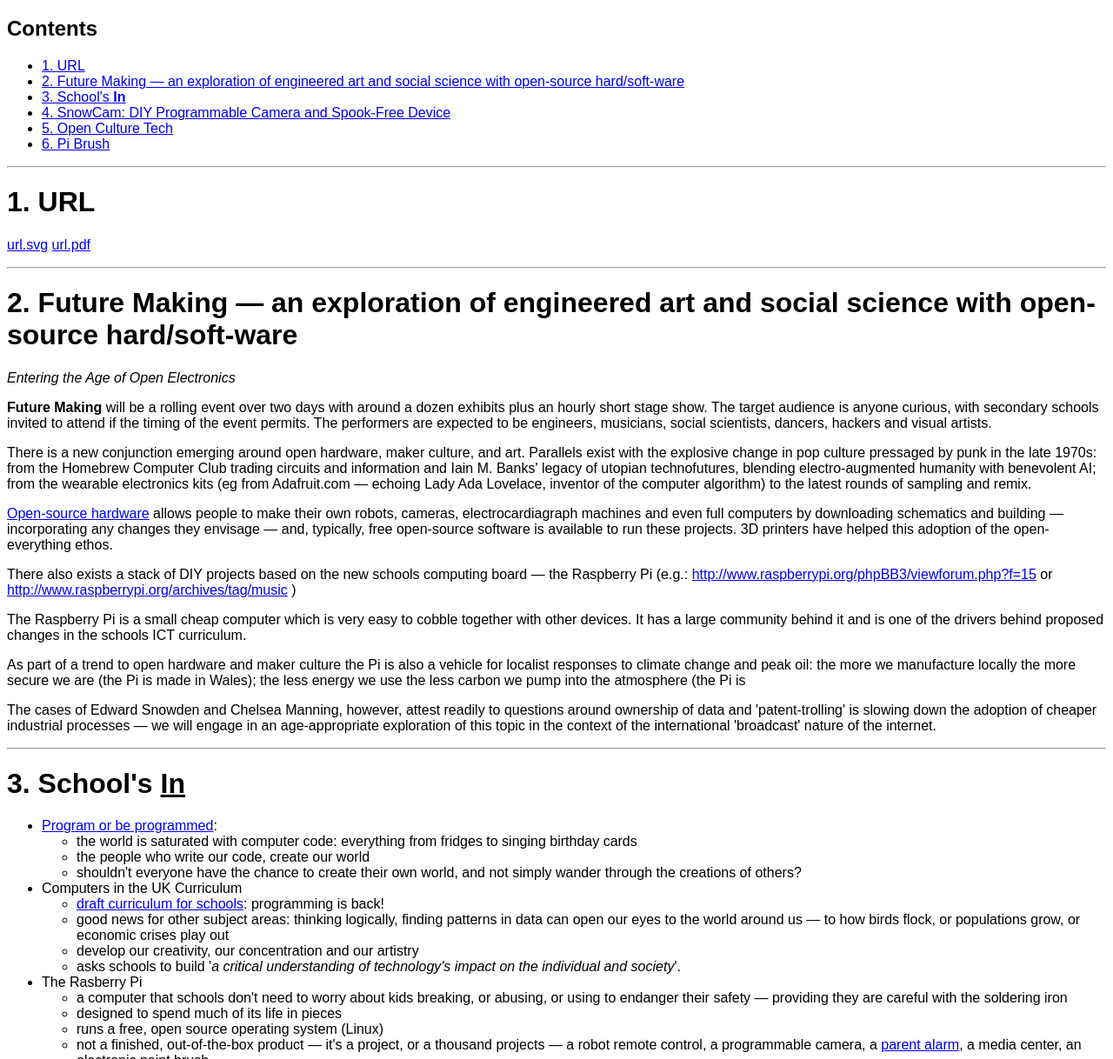
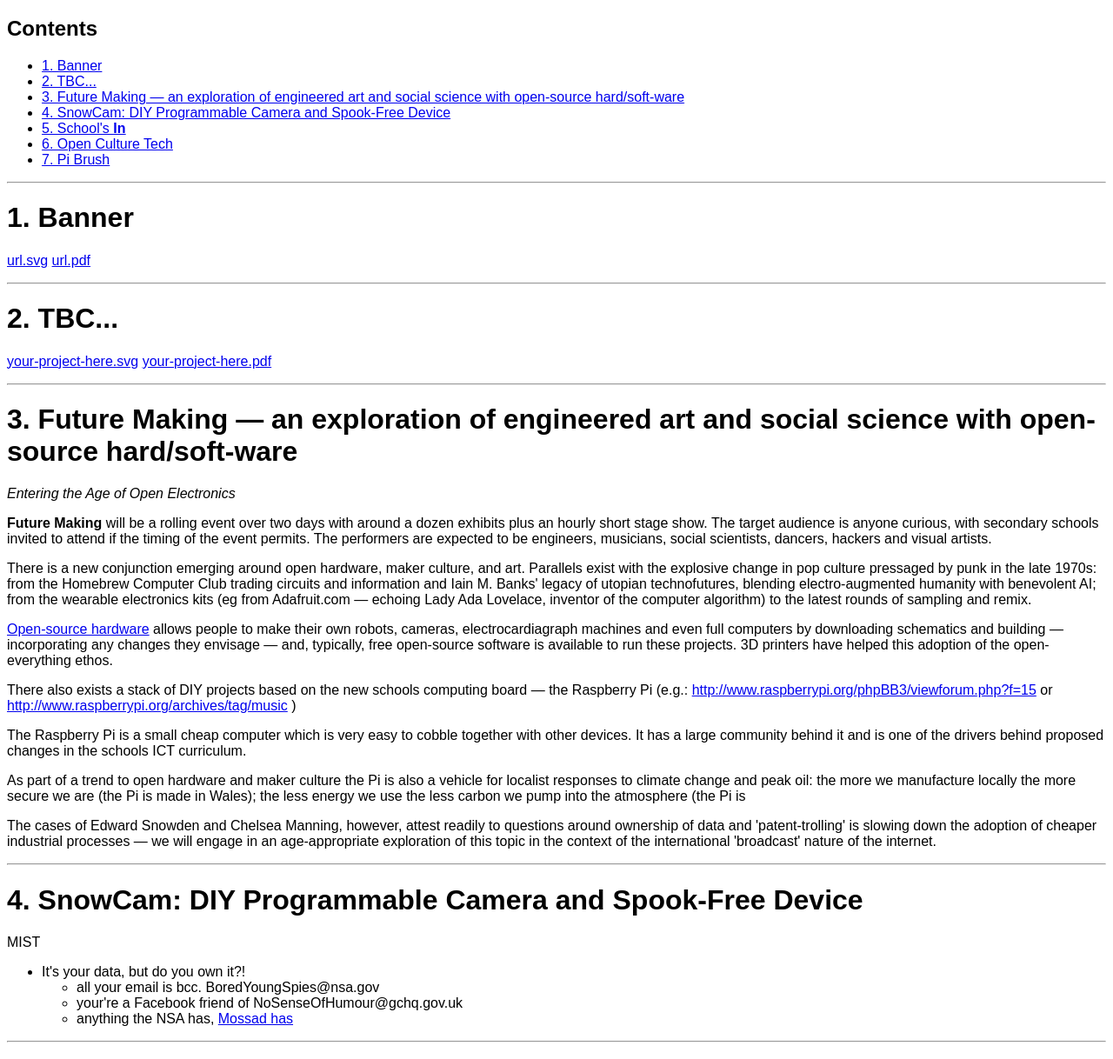
Before and after one commit to hamishcunningham/pi-tronics, a plain HTML site: page ideas-bazaar/posters/index.html in a window 1280 px wide. Shown: the part 61-1279 px from the top of the page at 87% size. Drawn offline with Linux system fonts and the light colour scheme.

Commit message:
snowcam poster

```diff
--- a/ideas-bazaar/posters/index.html
+++ b/ideas-bazaar/posters/index.html
@@ -47,21 +47,27 @@
 
 <div class="cow-contents"><h2 class="cow-heading">Contents</h2>
 <p><ul>
-<li><a href="#section-1.">1. URL</a></li>
-<li><a href="#section-2.">2. Future Making &mdash; an exploration of engineered art and social science with
+<li><a href="#section-1.">1. Banner</a></li>
+<li><a href="#section-2.">2. TBC...</a></li>
+<li><a href="#section-3.">3. Future Making &mdash; an exploration of engineered art and social science with
 open-source hard/soft-ware</a></li>
-<li><a href="#section-3.">3. School's <u><b>In</b></u></a></li>
 <li><a href="#section-4.">4. SnowCam: DIY Programmable Camera and Spook-Free Device</a></li>
-<li><a href="#section-5.">5. Open Culture Tech</a></li>
-<li><a href="#section-6.">6. Pi Brush</a></li>
+<li><a href="#section-5.">5. School's <u><b>In</b></u></a></li>
+<li><a href="#section-6.">6. Open Culture Tech</a></li>
+<li><a href="#section-7.">7. Pi Brush</a></li>
 </ul></p></div>
 
-<p><hr></p><a class="cow-section-anchor" name="section-1."></a><h1 class="cow-heading"><span class="cow-sec-number">1. </span>URL</h1>
+<p><hr></p><a class="cow-section-anchor" name="section-1."></a><h1 class="cow-heading"><span class="cow-sec-number">1. </span>Banner</h1>
 
 <p><a class="cow-url" href="url.svg">url.svg</a>  <a class="cow-url" href="url.pdf">url.pdf</a></p>
 
 
-<p><hr></p><a class="cow-section-anchor" name="section-2."></a><h1 class="cow-heading"><span class="cow-sec-number">2. </span>Future Making &mdash; an exploration of engineered art and social science with
+<p><hr></p><a class="cow-section-anchor" name="section-2."></a><h1 class="cow-heading"><span class="cow-sec-number">2. </span>TBC...</h1>
+
+<p><a class="cow-non-existant-url" href="your-project-here.svg?m=1">your-project-here.svg</a>  <a class="cow-non-existant-url" href="your-project-here.pdf?m=1">your-project-here.pdf</a></p>
+
+
+<p><hr></p><a class="cow-section-anchor" name="section-3."></a><h1 class="cow-heading"><span class="cow-sec-number">3. </span>Future Making &mdash; an exploration of engineered art and social science with
 open-source hard/soft-ware</h1>
 
 <p><em>Entering the Age of Open Electronics</em></p>
@@ -107,7 +113,22 @@
 'broadcast' nature of the internet.</p>
 
 
-<p><hr></p><a class="cow-section-anchor" name="section-3."></a><h1 class="cow-heading"><span class="cow-sec-number">3. </span>School's <u><b>In</b></u></h1>
+<p><hr></p><a class="cow-section-anchor" name="section-4."></a><h1 class="cow-heading"><span class="cow-sec-number">4. </span>SnowCam: DIY Programmable Camera and Spook-Free Device</h1>
+
+<p>MIST</p>
+
+<ul>
+<li>It's your data, but do you own it?!
+  <ul>
+  <li>all your email is bcc. BoredYoungSpies@nsa.gov</li>
+  <li>your're a Facebook friend of NoSenseOfHumour@gchq.gov.uk</li>
+  <li>anything the NSA has,
+    <a class="cow-url" href="http://www.theguardian.com/world/2013/sep/11/nsa-americans-personal-data-israel-documents">Mossad has</a></li>
+  </ul></li>
+</ul>
+
+
+<p><hr></p><a class="cow-section-anchor" name="section-5."></a><h1 class="cow-heading"><span class="cow-sec-number">5. </span>School's <u><b>In</b></u></h1>
 
 <ul>
 <li><a class="cow-url" href="http://www.rushkoff.com/program-or-be-programmed/">Program or be
@@ -155,8 +176,7 @@
 
 <p><img src="code-club-150x150.svg" alt="code-club-150x150.svg" width="150" height="150"></p>
 
-<p><hr>
-&quot;At Boots science is for boys and pink pricess toys are for girls&quot;;
+<p>&quot;At Boots science is for boys and pink pricess toys are for girls&quot;;
 <a class="cow-url" href="http://minigirlgeek.wordpress.com/">Amy Mather</a> (14-year-old Pi hacker) at
 <a class="cow-url" href="http://wutheringbytes.com/">Wuthering Bytes</a>, September 14th 2013.</p>
 
@@ -182,29 +202,12 @@
 </ul>
 
 
-<p><hr></p><a class="cow-section-anchor" name="section-4."></a><h1 class="cow-heading"><span class="cow-sec-number">4. </span>SnowCam: DIY Programmable Camera and Spook-Free Device</h1>
-
-<p>../program-or-be-programmed.odg</p>
-
-<p>MIST</p>
-
-<ul>
-<li>It's your data, but do you own it?!
-  <ul>
-  <li>all your email is bcc. BoredYoungSpies@nsa.gov</li>
-  <li>your're a Facebook friend of NoSenseOfHumour@gchq.gov.uk</li>
-  <li>anything the NSA has,
-    <a class="cow-url" href="http://www.theguardian.com/world/2013/sep/11/nsa-americans-personal-data-israel-documents">Mossad has</a></li>
-  </ul></li>
-</ul>
-
-
-<p><hr></p><a class="cow-section-anchor" name="section-5."></a><h1 class="cow-heading"><span class="cow-sec-number">5. </span>Open Culture Tech</h1>
+<p><hr></p><a class="cow-section-anchor" name="section-6."></a><h1 class="cow-heading"><span class="cow-sec-number">6. </span>Open Culture Tech</h1>
 
 <p><a class="cow-url" href="open-culture-tech.pdf">open-culture-tech.pdf</a> <a class="cow-url" href="open-culture-tech.svg">open-culture-tech.svg</a></p>
 
 
-<p><hr></p><a class="cow-section-anchor" name="section-6."></a><h1 class="cow-heading"><span class="cow-sec-number">6. </span>Pi Brush</h1>
+<p><hr></p><a class="cow-section-anchor" name="section-7."></a><h1 class="cow-heading"><span class="cow-sec-number">7. </span>Pi Brush</h1>
 
 <p><a class="cow-url" href="pi-brush-code.pdf">pi-brush-code.pdf</a> <a class="cow-url" href="pi-brush-code.svg">pi-brush-code.svg</a></p>
 </body></html>
```
Also changed, not shown: ideas-bazaar/posters/schools.svg, ideas-bazaar/posters/snowcam.svg (added), 2 other files.
